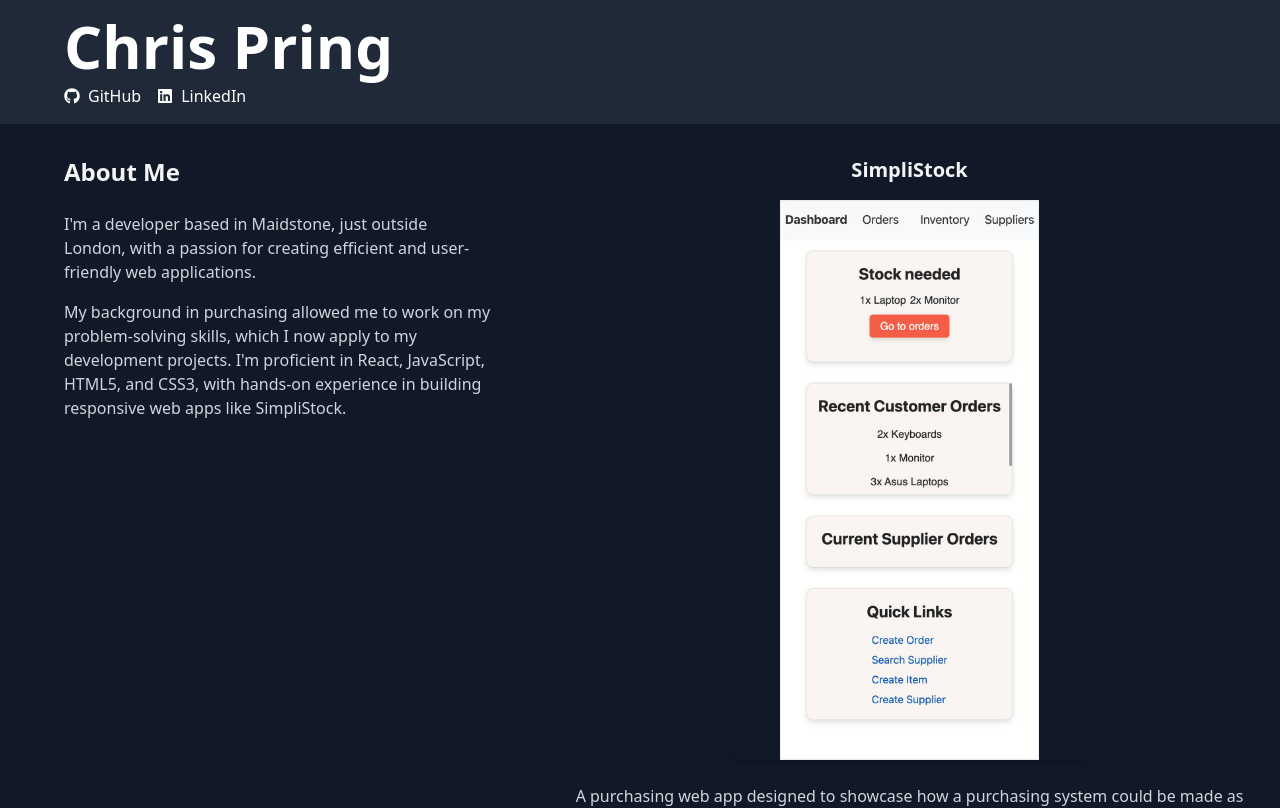
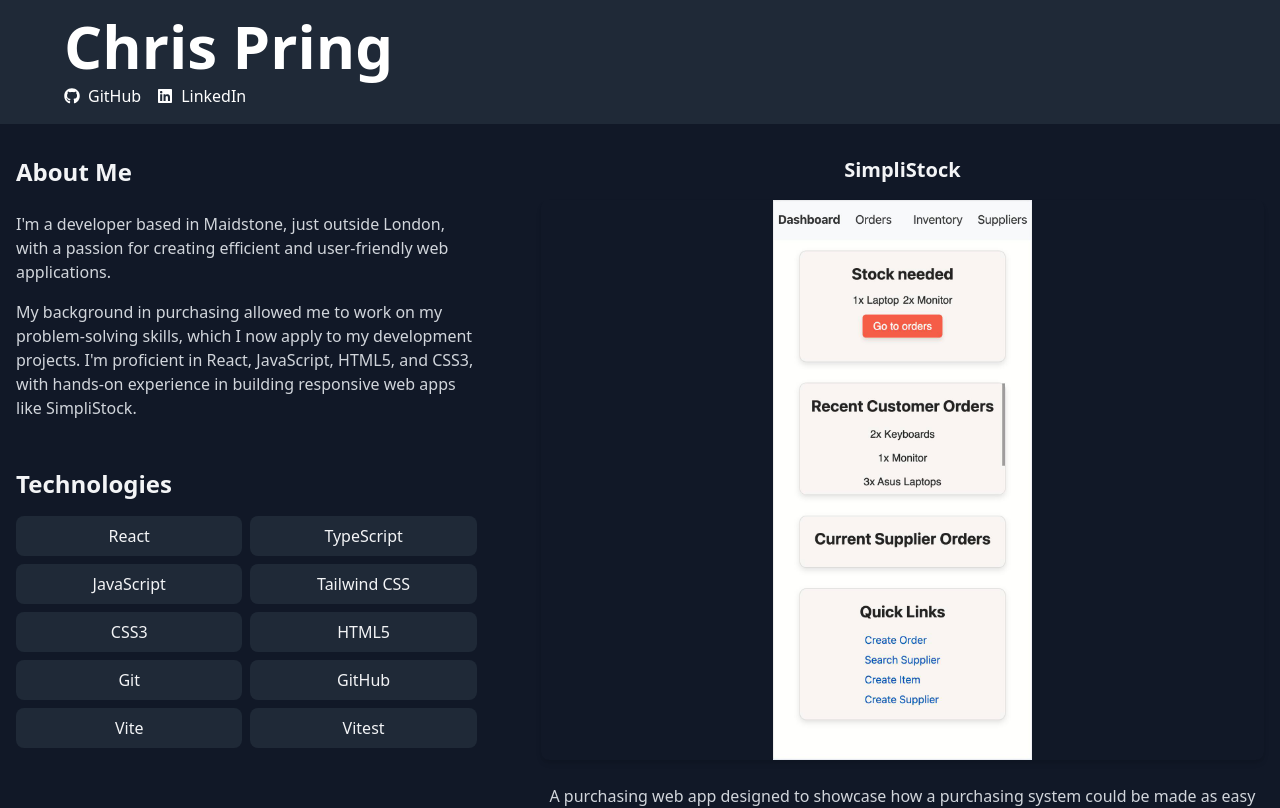
Before and after one commit to ChrisJLP/ChrisJLP.github.io, a React (Vite) app: page / in a window 1280 px wide. Shown: the top 808 px of the page. Built offline with nearby package versions, Linux system fonts and the light colour scheme.

Commit message:
Add technologies section and style it

```diff
--- a/src/components/ProjectCard.tsx
+++ b/src/components/ProjectCard.tsx
@@ -6,21 +6,20 @@ interface ProjectCardProps {
   title: string;
   description: string;
   imageUrl: string;
-  isFirstProject: boolean;
 }
 
-const ProjectCard: React.FC<ProjectCardProps> = ({ id, title, description, imageUrl, isFirstProject }) => {
+const ProjectCard: React.FC<ProjectCardProps> = ({ id, title, description, imageUrl }) => {
   return (
-    <div className={`bg-gray-800 border border-gray-700 rounded-lg p-4 lg:bg-transparent lg:border-0 lg:p-0 ${isFirstProject ? 'lg:min-h-screen' : ''}`}>
+    <div className="bg-gray-800 border border-gray-700 rounded-lg p-4 transition-all duration-300 hover:shadow-lg md:max-w-xl md:mx-auto lg:max-w-none lg:bg-transparent lg:border-none lg:p-0 lg:hover:shadow-none">
       <h3 className="text-lg md:text-xl font-semibold mb-4 text-center">{title}</h3>
-      <div className="mb-6">
+      <div className="mb-6 flex justify-center">
         <img
           src={imageUrl}
           alt={`Screenshot of ${title}`}
-          className="w-full sm:w-4/5 md:w-3/4 lg:w-1/2 mx-auto rounded-lg shadow-md object-contain max-h-[70vh]"
+          className="w-full rounded-lg shadow-md object-contain max-h-[60vh] lg:max-h-[70vh]"
         />
       </div>
-      <p className="text-gray-300 mb-6 text-center max-w-2xl mx-auto">{description}</p>
+      <p className="text-gray-300 mb-6 text-center">{description}</p>
       <div className="text-center">
         <Link
           to={`/project/${id}`}
--- a/src/components/sections/Projects.tsx
+++ b/src/components/sections/Projects.tsx
@@ -3,10 +3,10 @@ import ProjectCard from '../ProjectCard';
 import { projects } from '../../data/projects';
 
 const Projects: React.FC = () => (
-  <section>
-    <div className="space-y-12">
-      {projects.map((project, index) => (
-        <ProjectCard key={project.id} {...project} isFirstProject={index === 0} />
+  <section className="px-4 md:px-0 lg:px-0">
+    <div className="space-y-12 md:space-y-16 lg:space-y-24">
+      {projects.map((project) => (
+        <ProjectCard key={project.id} {...project} />
       ))}
     </div>
   </section>
--- /dev/null
+++ b/src/components/sections/Technologies.tsx
@@ -0,0 +1,27 @@
+import React from 'react';
+
+const technologies = [
+  'React',
+  'TypeScript',
+  'JavaScript',
+  'Tailwind CSS',
+  'CSS3',
+  'HTML5',
+  'Git',
+  'GitHub',
+  'Vite',
+  'Vitest'
+];
+
+const Technologies: React.FC = () => (
+  <section className="px-4 md:px-0 md:max-w-xl md:mx-auto lg:max-w-none">
+    <h2 className="text-xl md:text-2xl font-bold mb-4">Technologies</h2>
+    <ul className="grid grid-cols-2 gap-2">
+      {technologies.map((tech, index) => (
+        <li key={index} className="bg-gray-800 rounded-lg p-2 text-center">{tech}</li>
+      ))}
+    </ul>
+  </section>
+);
+
+export default Technologies;
--- a/src/pages/Home.tsx
+++ b/src/pages/Home.tsx
@@ -1,13 +1,15 @@
 import React from 'react';
 import AboutMe from '../components/sections/AboutMe';
+import Technologies from '../components/sections/Technologies';
 import Projects from '../components/sections/Projects';
 
 const Home: React.FC = () => (
-  <div className="lg:flex lg:space-x-8 xl:space-x-16 2xl:space-x-24 2xl:space-x-[15%] lg:min-h-screen">
-    <div className="lg:w-2/5 mb-12 lg:mb-0 lg:pl-8 xl:pl-12">
+  <div className="lg:grid lg:grid-cols-5 lg:gap-8 xl:gap-16 2xl:gap-[10%]">
+    <div className="lg:col-span-2 space-y-12 mb-12 lg:mb-0">
       <AboutMe />
+      <Technologies />
     </div>
-    <div className="lg:w-3/5">
+    <div className="lg:col-span-3">
       <Projects />
     </div>
   </div>
```
